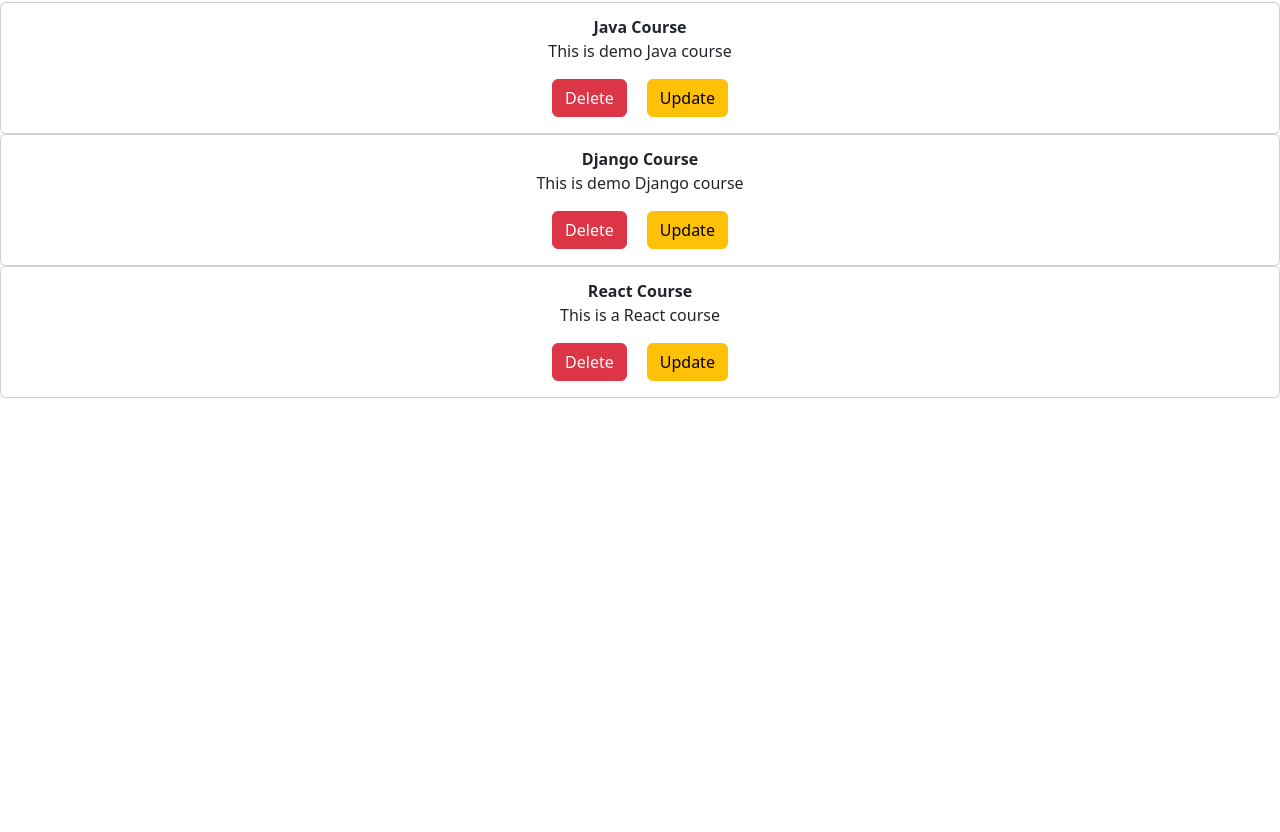
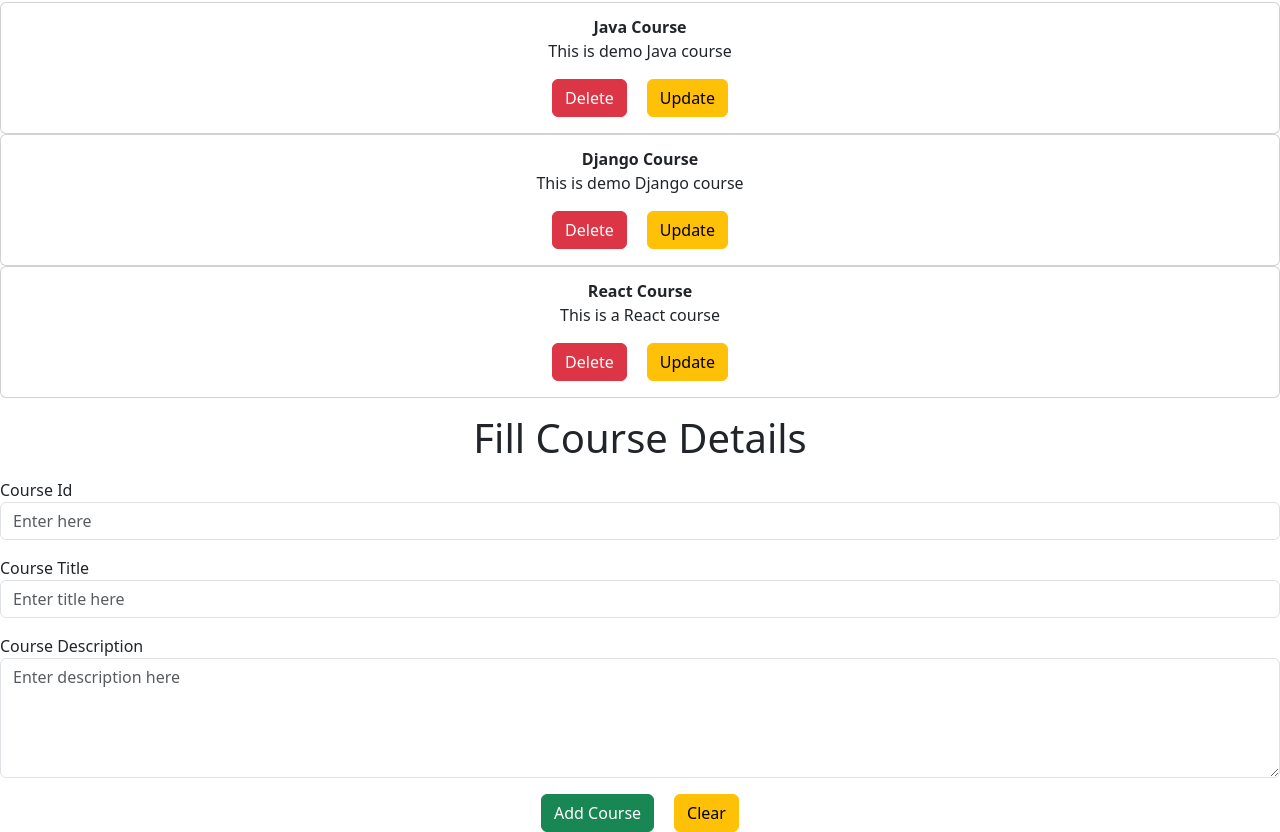
Before and after one commit to shivangii-sri/course-app-frontend, a React (Create React App) app: page / in a window 1280 px wide. Shown: the part 318-1150 px from the top of the page. Before the commit the page ends 800 px from the top, so only its background shows below. Built offline with nearby package versions, Linux system fonts and the light colour scheme.

Commit message:
Created AddCourses component - a form to add course.

```diff
--- a/src/App.js
+++ b/src/App.js
@@ -4,6 +4,7 @@ import { ToastContainer, toast } from 'react-toastify';
 import Home from "./components/Home";
 import Course from "./components/Course";
 import AllCourses from "./components/AllCourses";
+import AddCourse from "./components/AddCourse";
 
 function App() {
 
@@ -15,9 +16,11 @@ function App() {
     <div>
       <Home />
       <AllCourses/>
+
       {/* <Course course={ {title:"Django Course" , description:"This is just testing"}}/>
       <Course course={ {title:"Java Course" , description:"This is a Java Course"}}/> */}
 
+      <AddCourse></AddCourse>
     </div>
   );
 }
--- /dev/null
+++ b/src/components/AddCourse.js
@@ -0,0 +1,39 @@
+import React, { Fragment } from "react"
+import { Button, Container, Form, FormGroup, Input } from "reactstrap";
+
+function AddCourse()
+{
+    return (
+        <Fragment>
+            <h1 className="text-center my-3">Fill Course Details</h1>
+            <Form>
+                <FormGroup>
+                    <label for="userId">Course Id</label>
+                    <Input type="text" placeholder="Enter here" name="userId" id="userId" />
+                </FormGroup>
+
+                <FormGroup>
+                    <label for="title">Course Title</label>
+                    <Input type="text" placeholder="Enter title here" id="title"/>
+                </FormGroup>
+
+                <FormGroup>
+                    <label for="description">Course Description</label>
+                    <Input
+                     type="textarea"
+                     placeholder="Enter description here"
+                     id="description"
+                     style={{height:120}}
+                    />
+                </FormGroup>
+
+                <Container className="text-center">
+                    <Button color="success">Add Course</Button>
+                    <Button color="warning" style={{marginLeft:20}}>Clear</Button>
+                </Container>
+            </Form>
+        </Fragment>
+    )
+}
+
+export default AddCourse;
```
